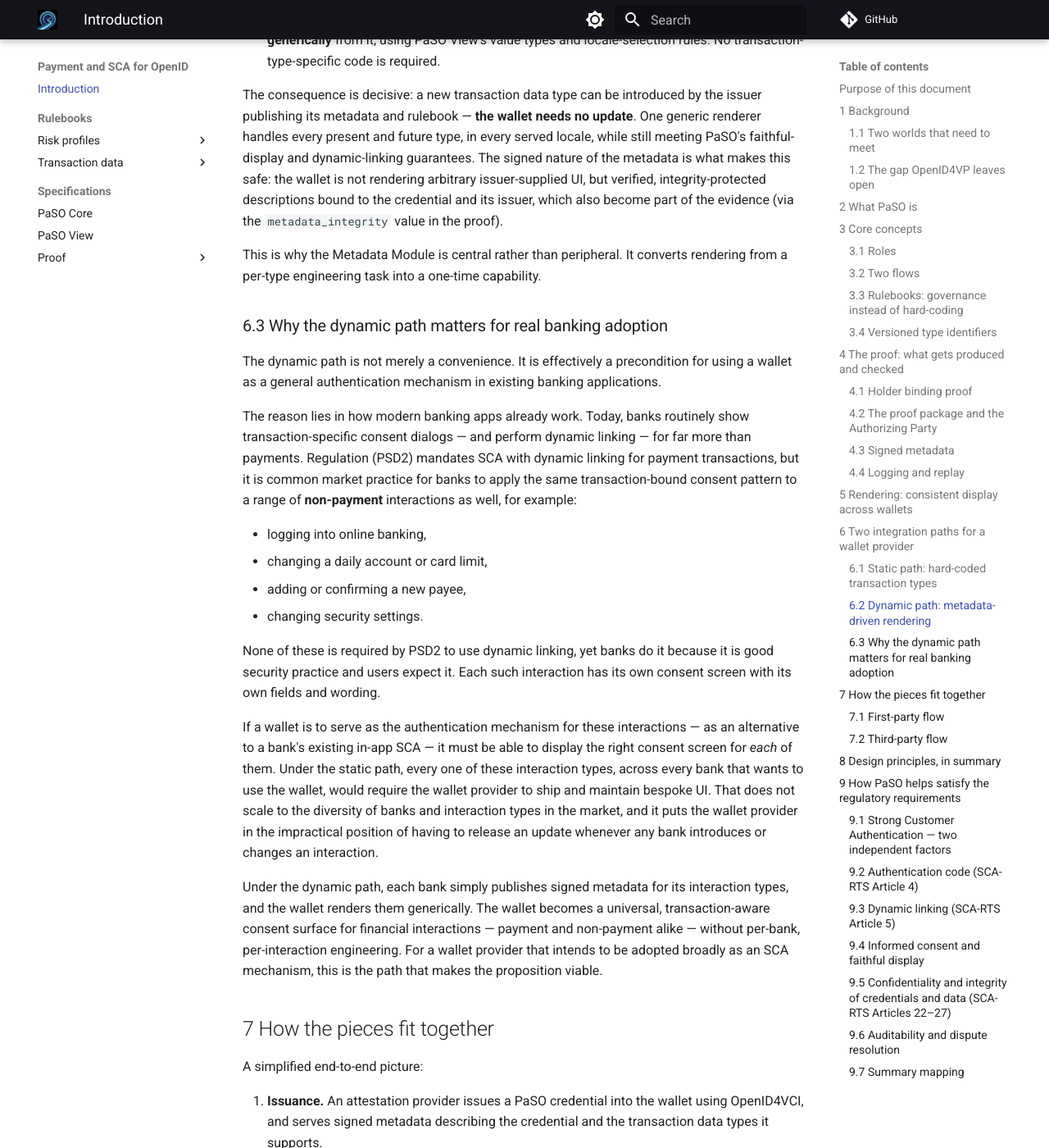
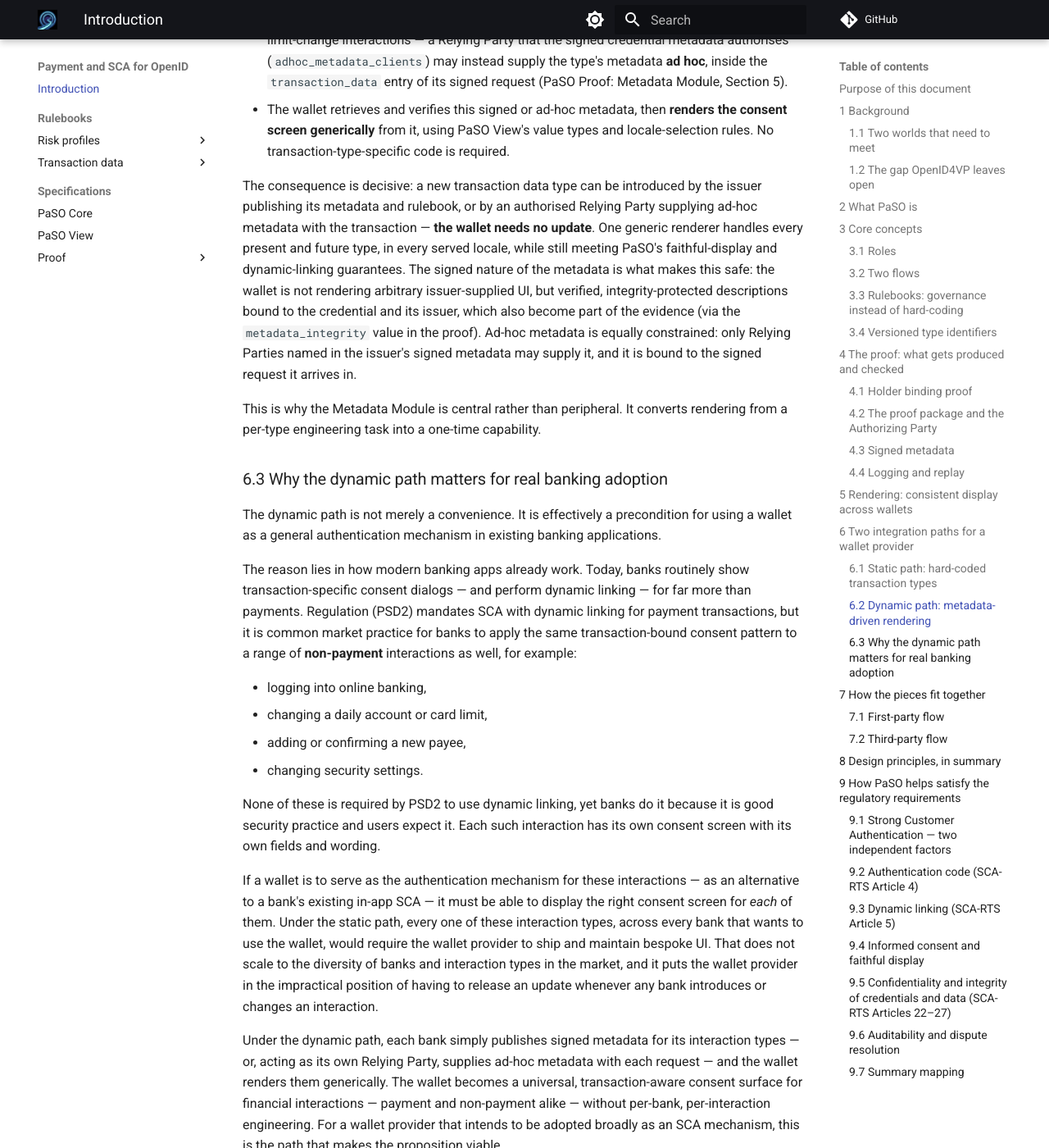
Before and after one commit to APTITUDE-Consortium/payments-and-sca-for-openid, an MkDocs documentation site: the page built from docs/index.md, in a window 1280 px wide and 1400 px high, scrolled down 7333 px. Shown: the whole window at 82% size. Built offline with MkDocs 1.6.1 and Material for MkDocs 9.7.7, drawn with Linux system fonts in a browser that asks for light colours; comment, search, counter and statistics services are not loaded; the version menu is left out; some of the changed text lies outside the part shown.

Commit message:
docs: present generic transaction types via ad-hoc metadata in the overview

```diff
--- a/docs/index.md
+++ b/docs/index.md
@@ -156,9 +156,10 @@ PaSO permits this path: a wallet that implements a specific rulebook *may* provi
 In the dynamic path, the wallet does not hard-code any transaction type. Instead, it relies on the mechanisms of the **PaSO Proof: Metadata Module** together with **PaSO View**:
 
 - The Attestation Provider serves **signed credential metadata** that describes each supported transaction data type — its claims, which of them must be displayed, how each value should be formatted (via value types), and the localised UI labels for the consent screen.
-- The wallet retrieves and verifies this signed metadata, then **renders the consent screen generically** from it, using PaSO View's value types and locale-selection rules. No transaction-type-specific code is required.
+- For transaction types without a published rulebook — for example, a bank's own login or limit-change interactions — a Relying Party that the signed credential metadata authorises (`adhoc_metadata_clients`) may instead supply the type's metadata **ad hoc**, inside the `transaction_data` entry of its signed request (PaSO Proof: Metadata Module, Section 5).
+- The wallet retrieves and verifies this signed or ad-hoc metadata, then **renders the consent screen generically** from it, using PaSO View's value types and locale-selection rules. No transaction-type-specific code is required.
 
-The consequence is decisive: a new transaction data type can be introduced by the issuer publishing its metadata and rulebook — **the wallet needs no update**. One generic renderer handles every present and future type, in every served locale, while still meeting PaSO's faithful-display and dynamic-linking guarantees. The signed nature of the metadata is what makes this safe: the wallet is not rendering arbitrary issuer-supplied UI, but verified, integrity-protected descriptions bound to the credential and its issuer, which also become part of the evidence (via the `metadata_integrity` value in the proof).
+The consequence is decisive: a new transaction data type can be introduced by the issuer publishing its metadata and rulebook, or by an authorised Relying Party supplying ad-hoc metadata with the transaction — **the wallet needs no update**. One generic renderer handles every present and future type, in every served locale, while still meeting PaSO's faithful-display and dynamic-linking guarantees. The signed nature of the metadata is what makes this safe: the wallet is not rendering arbitrary issuer-supplied UI, but verified, integrity-protected descriptions bound to the credential and its issuer, which also become part of the evidence (via the `metadata_integrity` value in the proof). Ad-hoc metadata is equally constrained: only Relying Parties named in the issuer's signed metadata may supply it, and it is bound to the signed request it arrives in.
 
 This is why the Metadata Module is central rather than peripheral. It converts rendering from a per-type engineering task into a one-time capability.
 
@@ -177,7 +178,7 @@ None of these is required by PSD2 to use dynamic linking, yet banks do it becaus
 
 If a wallet is to serve as the authentication mechanism for these interactions — as an alternative to a bank's existing in-app SCA — it must be able to display the right consent screen for *each* of them. Under the static path, every one of these interaction types, across every bank that wants to use the wallet, would require the wallet provider to ship and maintain bespoke UI. That does not scale to the diversity of banks and interaction types in the market, and it puts the wallet provider in the impractical position of having to release an update whenever any bank introduces or changes an interaction.
 
-Under the dynamic path, each bank simply publishes signed metadata for its interaction types, and the wallet renders them generically. The wallet becomes a universal, transaction-aware consent surface for financial interactions — payment and non-payment alike — without per-bank, per-interaction engineering. For a wallet provider that intends to be adopted broadly as an SCA mechanism, this is the path that makes the proposition viable.
+Under the dynamic path, each bank simply publishes signed metadata for its interaction types — or, acting as its own Relying Party, supplies ad-hoc metadata with each request — and the wallet renders them generically. The wallet becomes a universal, transaction-aware consent surface for financial interactions — payment and non-payment alike — without per-bank, per-interaction engineering. For a wallet provider that intends to be adopted broadly as an SCA mechanism, this is the path that makes the proposition viable.
 
 ## 7 How the pieces fit together
 
```
